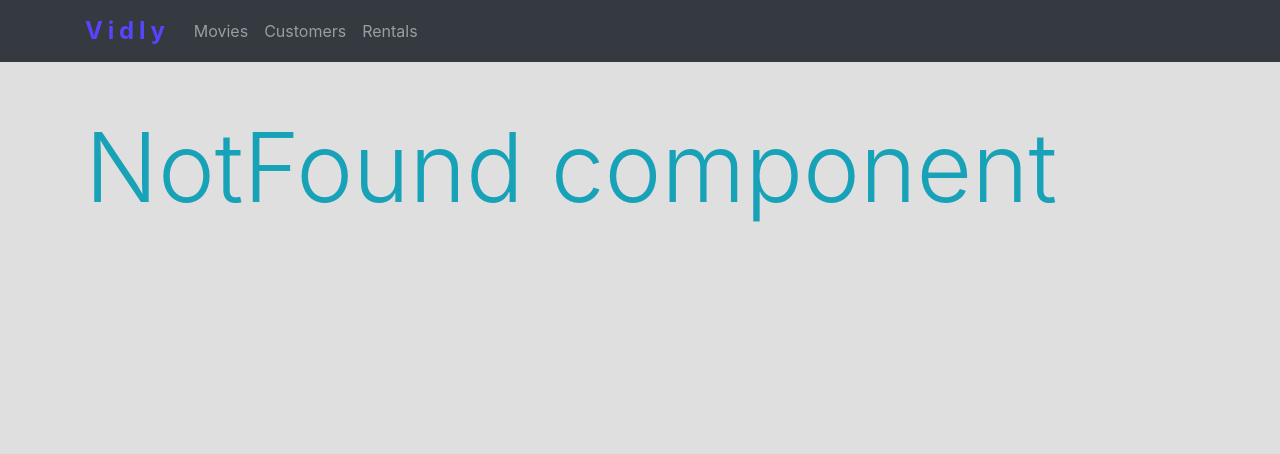
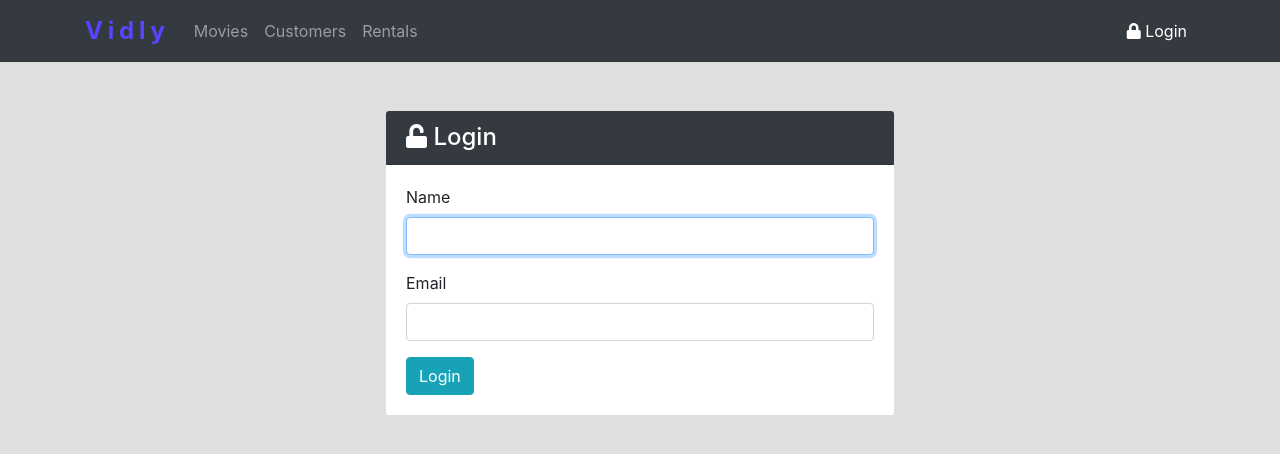
Before and after one commit to mrSerhi/Vidly, a React (Create React App) app: page /login in a window 1280 px wide. Shown: the top 454 px of the page. Built offline with nearby package versions, Linux system fonts and the light colour scheme.

Commit message:
create loginForm component

```diff
--- a/src/App.js
+++ b/src/App.js
@@ -14,6 +14,7 @@ import Rentals from "./components/layout/pages/rentals/rentals";
 import MovieForm from "./components/layout/pages/movie/movieForm";
 import NotFound from "./components/layout/pages/notFound/notFound";
 import NavBar from "./components/layout/navBar/navBar";
+import LoginForm from "./components/layout/pages/login/loginForm";
 
 const App = () => {
   return (
@@ -21,6 +22,7 @@ const App = () => {
       <NavBar />
       <div className="container">
         <Switch>
+          <Route path="/login" component={LoginForm} />
           <Route exact path="/movies" component={Movies} />
           <Route path="/customers" component={Customers} />
           <Route path="/rentals" component={Rentals} />
--- a/src/components/layout/navBar/navBar.js
+++ b/src/components/layout/navBar/navBar.js
@@ -31,6 +31,12 @@ const NavBar = () => {
               Rentals
             </NavLink>
           </ul>
+
+          <ul className="navbar-nav ml-auto">
+            <NavLink to="/login" className="nav-item nav-link">
+              <i className="fas fa-lock" /> Login
+            </NavLink>
+          </ul>
         </div>
       </div>
     </nav>
--- /dev/null
+++ b/src/components/layout/pages/login/loginForm.js
@@ -0,0 +1,46 @@
+import React, { Component } from "react";
+
+class LoginForm extends Component {
+  render() {
+    return (
+      <div className="container">
+        <div className="col-sm-6 mx-auto">
+          <div className="card">
+            <h4 className="card-header bg-dark text-white">
+              <i className="fas fa-unlock" /> Login
+            </h4>
+            <div className="card-body">
+              <form className="form">
+                <div className="form-group">
+                  <label htmlFor="login-name">Name</label>
+                  <input
+                    className="form-control"
+                    type="text"
+                    name="user-name"
+                    id="login-name"
+                    autoFocus
+                  />
+                </div>
+
+                <div className="form-group">
+                  <label htmlFor="login-email">Email</label>
+                  <input
+                    className="form-control"
+                    type="email"
+                    name="user-email"
+                    id="login-email"
+                    required
+                  />
+                </div>
+
+                <input className="btn btn-info" type="submit" value="Login" />
+              </form>
+            </div>
+          </div>
+        </div>
+      </div>
+    );
+  }
+}
+
+export default LoginForm;
```
